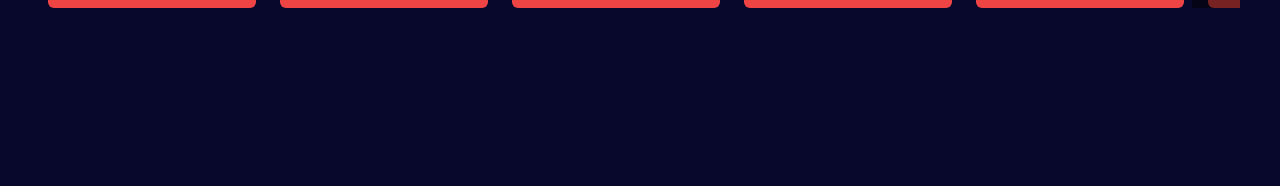
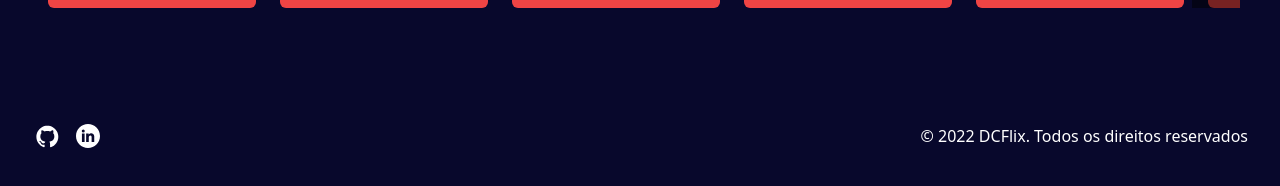
Before and after one commit to DCastro2110/dcflix-web, a React (Vite) app: page /browse in a window 1280 px wide. Shown: the part 1248-1434 px from the top of the page. Before the commit the page ends 1280 px from the top, so only its background shows below. Built offline with nearby package versions, Linux system fonts and the light colour scheme.

Commit message:
feat: footer was created

```diff
--- /dev/null
+++ b/src/components/Footer/index.tsx
@@ -0,0 +1,42 @@
+import githubLogo from '@/assets/github.svg';
+import linkedinLogo from '@/assets/linkedin.svg';
+
+export function Footer() {
+  return (
+    <footer className={`w-full h-32 mt-10 `}>
+      <div className="container max-w-[1600px] h-full flex gap-4 flex-col sm:flex-row justify-center sm:justify-between items-center text-white">
+        <div>
+          <ul className="flex gap-3">
+            <li>
+              <a
+                href="https://github.com/DCastro2110"
+                target="_blank"
+                rel="noreferrer">
+                <img
+                  className="h-6"
+                  src={githubLogo}
+                  alt="Logo do Github"
+                />
+              </a>
+            </li>
+            <li>
+              <a
+                href="https://www.linkedin.com/in/davi-castro/"
+                target="_blank"
+                rel="noreferrer">
+                <img
+                  className="h-6"
+                  src={linkedinLogo}
+                  alt="Logo do Linkedin"
+                />
+              </a>
+            </li>
+          </ul>
+        </div>
+        <div>
+          <p>© 2022 DCFlix. Todos os direitos reservados</p>
+        </div>
+      </div>
+    </footer>
+  );
+}
--- a/src/components/index.ts
+++ b/src/components/index.ts
@@ -2,3 +2,4 @@ export { ButtonWithIcon } from './ButtonWithIcon';
 export { Header } from './Header';
 export { IconButton } from './IconButton';
 export { MediaItem } from './MediaItem';
+export { Footer } from './Footer';
--- a/src/pages/Home/index.tsx
+++ b/src/pages/Home/index.tsx
@@ -1,4 +1,4 @@
-import { Header } from '@/components';
+import { Footer, Header } from '@/components';
 import { MainMedia, MediasByGenreSection } from './components';
 
 export function Home() {
@@ -10,6 +10,7 @@ export function Home() {
         <MediasByGenreSection />
         <MediasByGenreSection />
       </section>
+      <Footer />
     </>
   );
 }
```
Also changed, not shown: .eslintrc.json, src/assets/github.svg (added), src/assets/linkedin.svg (added).
